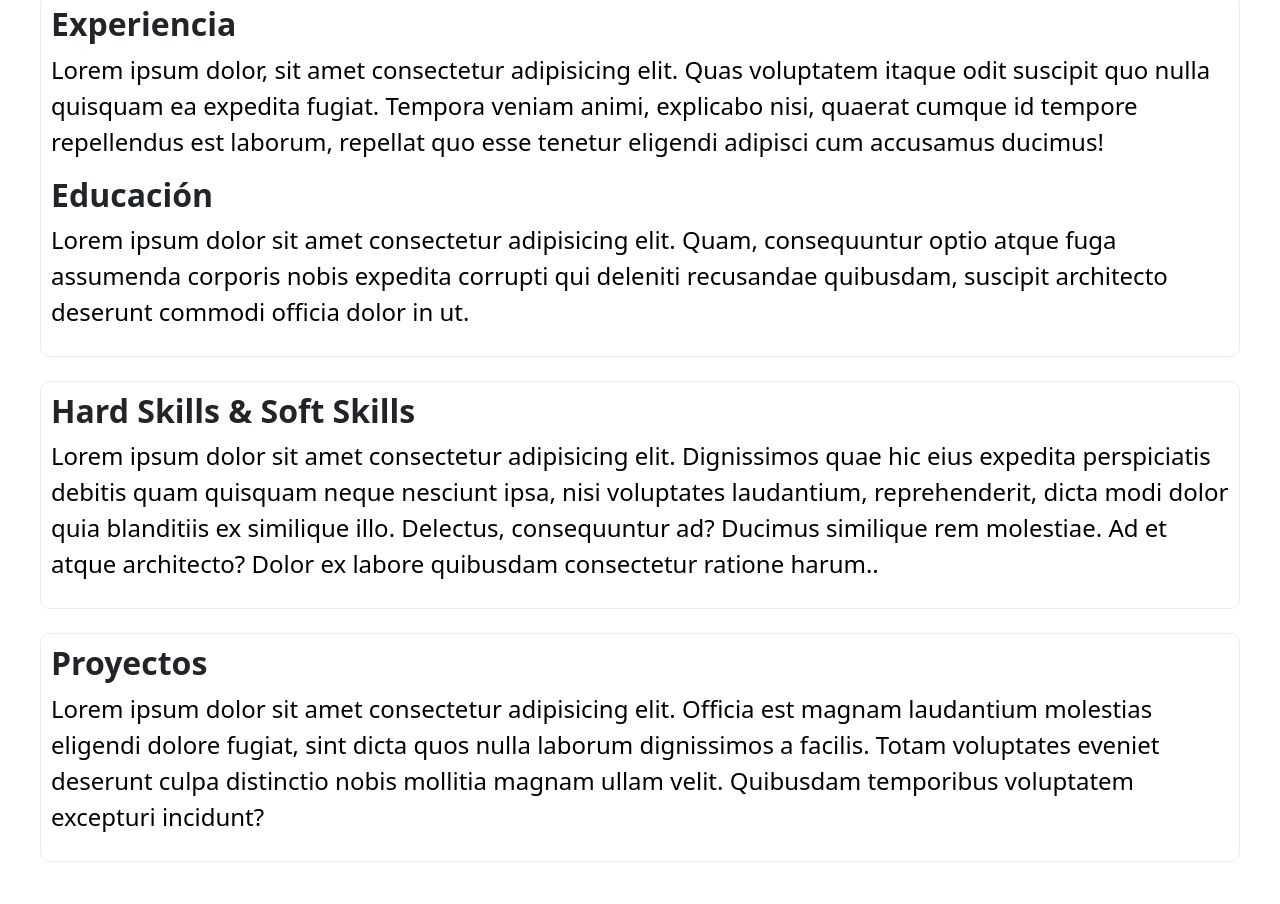
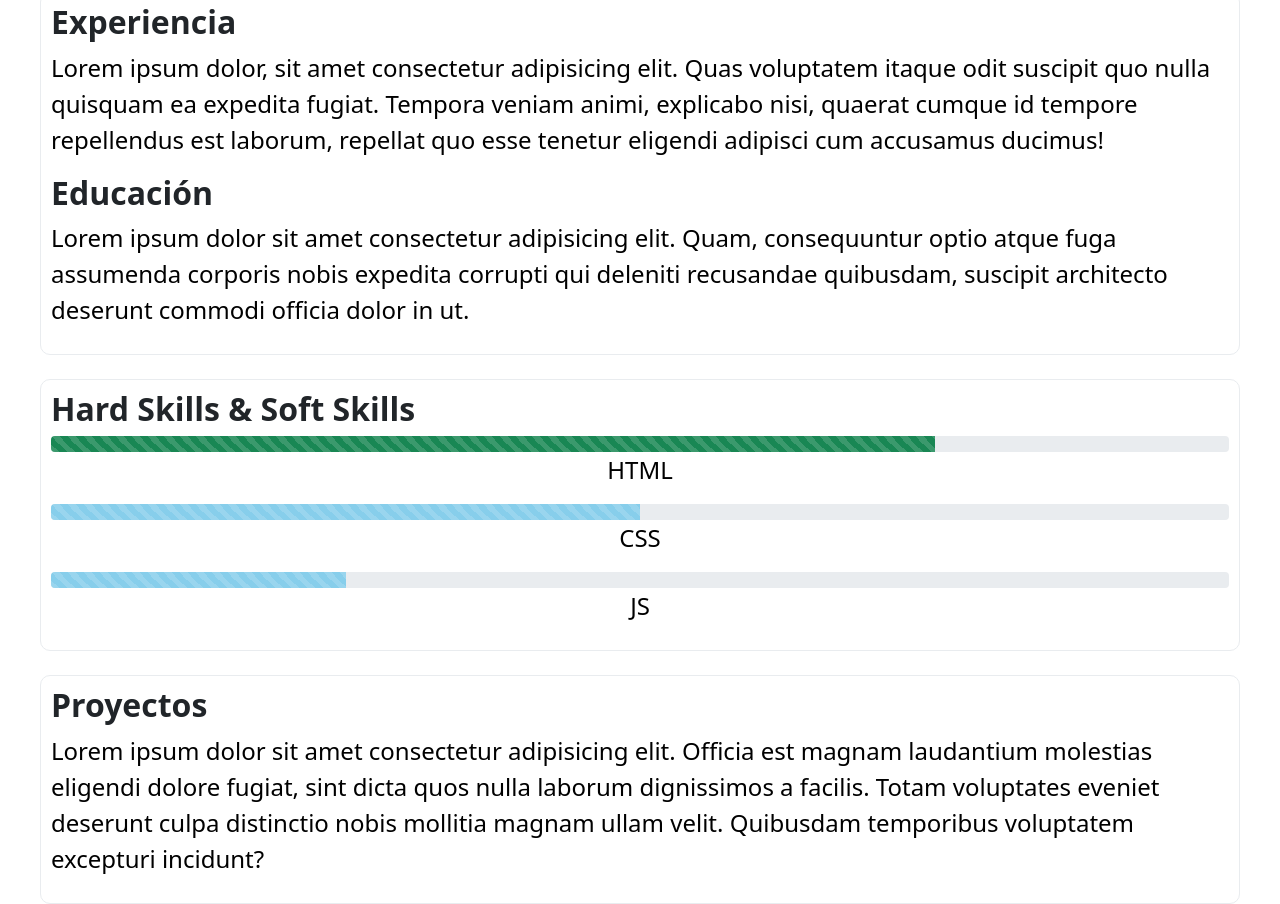
Before and after one commit to GabiRG/Portfolio-Gabriel-R, a plain HTML site: page index.html in a window 1280 px wide. Shown: the part 831-1735 px from the top of the page. Before the commit the page ends 1693 px from the top, so only its background shows below. Drawn offline with Linux system fonts and the light colour scheme.

Commit message:
Se genera progress-bar animated para Skills

```diff
--- a/index.html
+++ b/index.html
@@ -95,9 +95,20 @@
 
     <br>
 
-    <article>
+    <article class="progressBar">
       <h2>Hard Skills & Soft Skills</h2>
-      <p>Lorem ipsum dolor sit amet consectetur adipisicing elit. Dignissimos quae hic eius expedita perspiciatis debitis quam quisquam neque nesciunt ipsa, nisi voluptates laudantium, reprehenderit, dicta modi dolor quia blanditiis ex similique illo. Delectus, consequuntur ad? Ducimus similique rem molestiae. Ad et atque architecto? Dolor ex labore quibusdam consectetur ratione harum..</p>
+      <div class="progress">
+        <div class="progress-bar bg-success progress-bar-striped progress-bar-animated" role="progressbar" aria-valuenow="75" aria-valuemin="0" aria-valuemax="100" style="width: 75%"></div>
+      </div>
+      <p>HTML</p>
+      <div class="progress">
+        <div class="progress-bar progress-bar-striped progress-bar-animated" role="progressbar" aria-valuenow="50" aria-valuemin="0" aria-valuemax="100" style="width: 50%"></div>
+      </div>
+      <p>CSS</p>
+      <div class="progress">
+        <div class="progress-bar progress-bar-striped progress-bar-animated" role="progressbar" aria-valuenow="25" aria-valuemin="0" aria-valuemax="100" style="width: 25%"></div>
+      </div>
+       <p>JS</p>
     </article>
 
     <br>
--- a/scss/styles.scss
+++ b/scss/styles.scss
@@ -32,7 +32,6 @@ a {
 }
 
 header {
-  border: 1px solid #e9ecef;
 	background:url("../images/background_keyboard.jpg") no-repeat center center fixed;
 	background-size:cover;
 }
@@ -145,3 +144,11 @@ article {
   float: right;
   text-align: right;
 }
+
+.progress .progress-bar {
+  background-color: skyblue;
+}
+
+.progressBar p {
+  text-align: center;
+}
```
Also changed, not shown: scss/styles.css, 1 other file.
